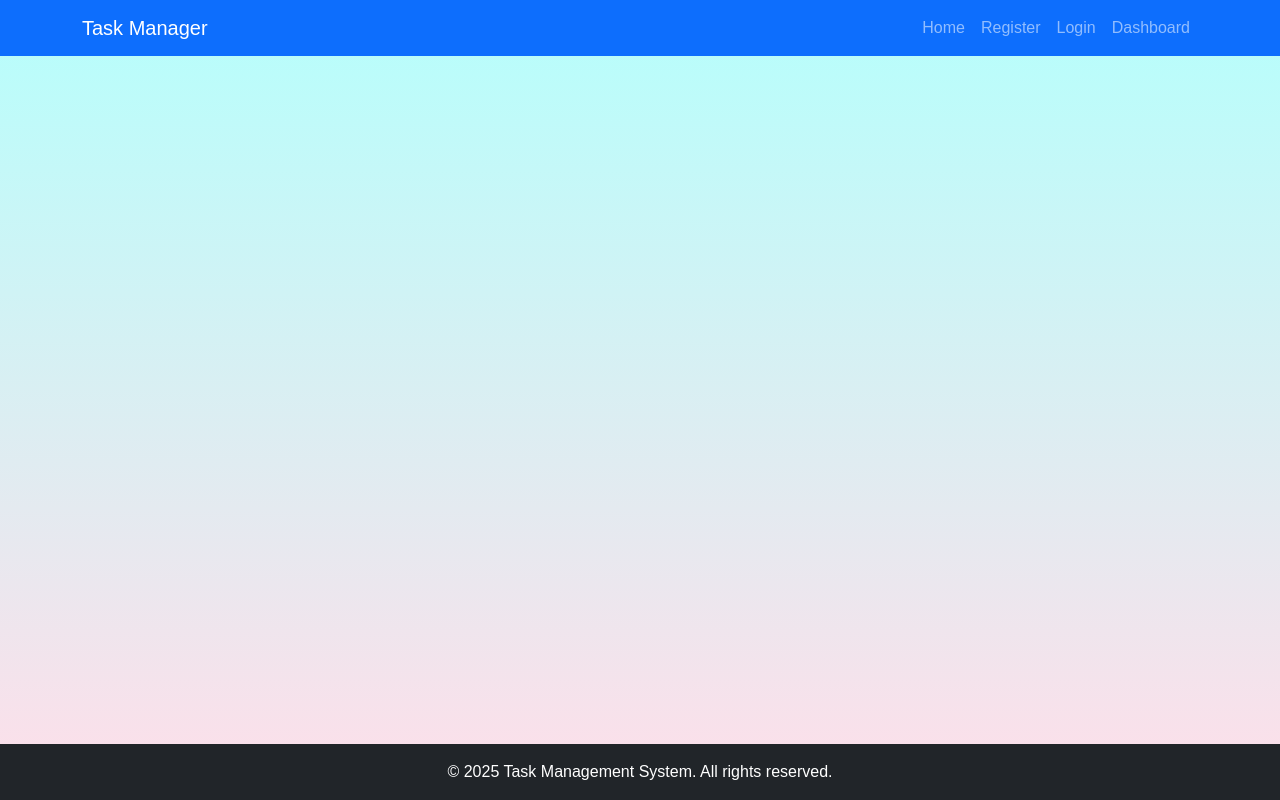
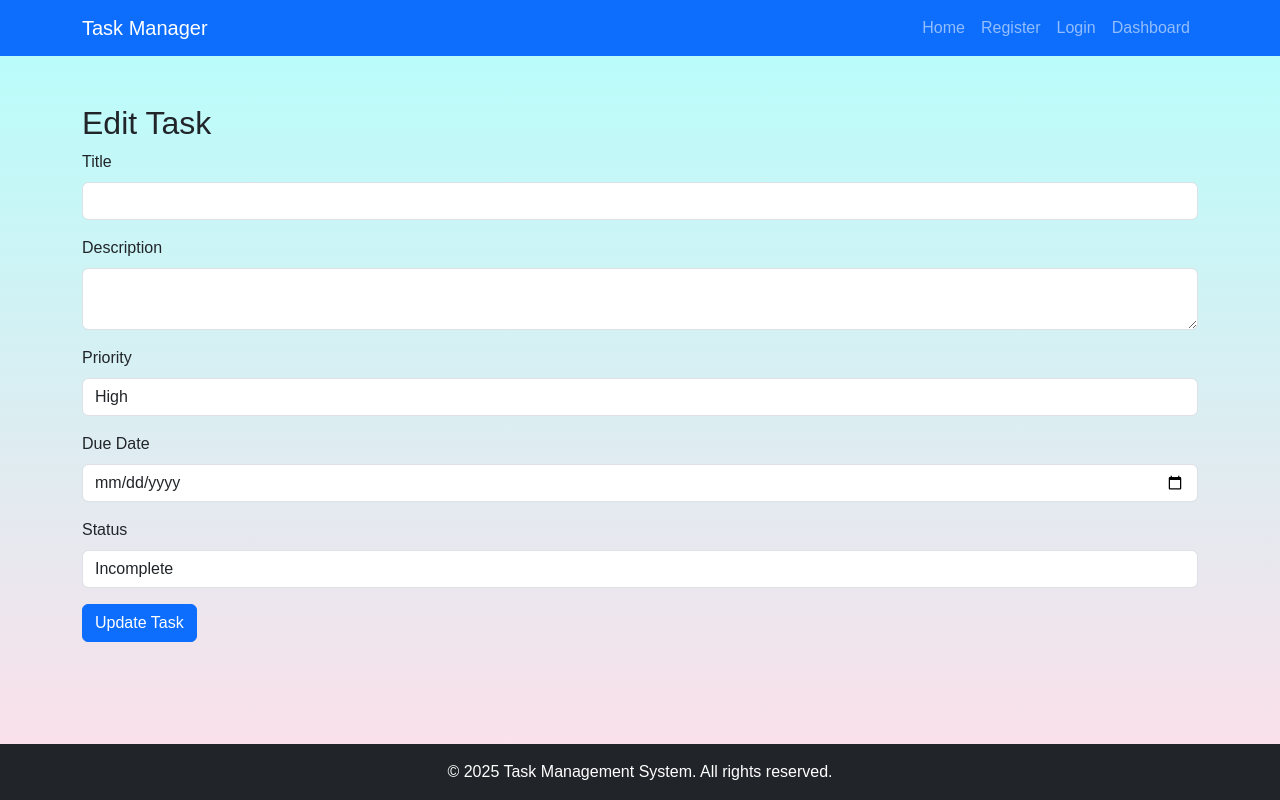
Before and after one commit to Nafi14078/Task-Management-System, a React (Create React App) app in the folder frontend/: page /edit-task/1 in a window 1280 px wide. Built offline with nearby package versions, Linux system fonts and the light colour scheme; no server answers.

Commit message:
edit task

```diff
--- a/frontend/src/App.js
+++ b/frontend/src/App.js
@@ -8,6 +8,7 @@ import Register from "./pages/Register";
 import Login from "./pages/Login";
 import Dashboard from "./pages/Dashboard";
 import TaskDetail from './pages/TaskDetail';
+import EditTask from "./pages/EditTask";
 
 const App = () => {
   return (
@@ -22,6 +23,7 @@ const App = () => {
           <Route path="/create-task" element={<CreateTask />} />
           <Route path="/dashboard" element={<Dashboard />} />
           <Route path="/tasks/:id" element={<TaskDetail />} />
+          <Route path="/edit-task/:id" element={<EditTask />} />
         </Routes>
       </div>
       <Footer />
--- /dev/null
+++ b/frontend/src/pages/EditTask.js
@@ -0,0 +1,130 @@
+import React, { useState, useEffect } from "react";
+import axios from "axios";
+import { useNavigate, useParams } from "react-router-dom";
+
+const EditTask = () => {
+  const { id } = useParams();
+  const navigate = useNavigate();
+  const [task, setTask] = useState({
+    title: "",
+    description: "",
+    priority: "",
+    dueDate: "",
+    status: "",
+  });
+
+  // Fetch Task Data
+  useEffect(() => {
+    const fetchTask = async () => {
+      try {
+        const response = await axios.get(`http://localhost:5000/api/tasks/${id}`, {
+          headers: {
+            Authorization: `Bearer ${localStorage.getItem("token")}`,
+          },
+        });
+        setTask(response.data);
+      } catch (error) {
+        console.error("Error fetching task:", error);
+      }
+    };
+    fetchTask();
+  }, [id]);
+
+  // Update Task Function
+  const handleUpdate = async (e) => {
+    e.preventDefault();
+
+    try {
+      const response = await axios.put(
+        `http://localhost:5000/api/tasks/${id}`,
+        {
+          title: task.title,
+          description: task.description,
+          priority: task.priority,
+          dueDate: task.dueDate,
+          status: task.status,
+        },
+        {
+          headers: {
+            Authorization: `Bearer ${localStorage.getItem("token")}`,
+            "Content-Type": "application/json",
+          },
+        }
+      );
+
+      console.log("Task updated successfully:", response.data);
+      alert("Task updated successfully!");
+      navigate("/"); // Redirect to Home Page
+    } catch (error) {
+      console.error("Error updating task:", error.response ? error.response.data : error.message);
+      alert("Failed to update task. Please try again.");
+    }
+  };
+
+  return (
+    <div className="container mt-5">
+      <h2>Edit Task</h2>
+      <form onSubmit={handleUpdate}>
+        <div className="mb-3">
+          <label className="form-label">Title</label>
+          <input
+            type="text"
+            className="form-control"
+            value={task.title}
+            onChange={(e) => setTask({ ...task, title: e.target.value })}
+          />
+        </div>
+
+        <div className="mb-3">
+          <label className="form-label">Description</label>
+          <textarea
+            className="form-control"
+            value={task.description}
+            onChange={(e) => setTask({ ...task, description: e.target.value })}
+          />
+        </div>
+
+        <div className="mb-3">
+          <label className="form-label">Priority</label>
+          <select
+            className="form-control"
+            value={task.priority}
+            onChange={(e) => setTask({ ...task, priority: e.target.value })}
+          >
+            <option value="High">High</option>
+            <option value="Medium">Medium</option>
+            <option value="Low">Low</option>
+          </select>
+        </div>
+
+        <div className="mb-3">
+          <label className="form-label">Due Date</label>
+          <input
+            type="date"
+            className="form-control"
+            value={task.dueDate}
+            onChange={(e) => setTask({ ...task, dueDate: e.target.value })}
+          />
+        </div>
+
+        <div className="mb-3">
+          <label className="form-label">Status</label>
+          <select
+            className="form-control"
+            value={task.status}
+            onChange={(e) => setTask({ ...task, status: e.target.value })}
+          >
+            <option value="Incomplete">Incomplete</option>
+            <option value="Completed">Completed</option>
+          </select>
+        </div>
+
+        <button type="submit" className="btn btn-primary">
+          Update Task
+        </button>
+      </form>
+    </div>
+  );
+};
+
+export default EditTask;
```
Also changed, not shown: 1 other file (tests, documents, lock files or other folders).
